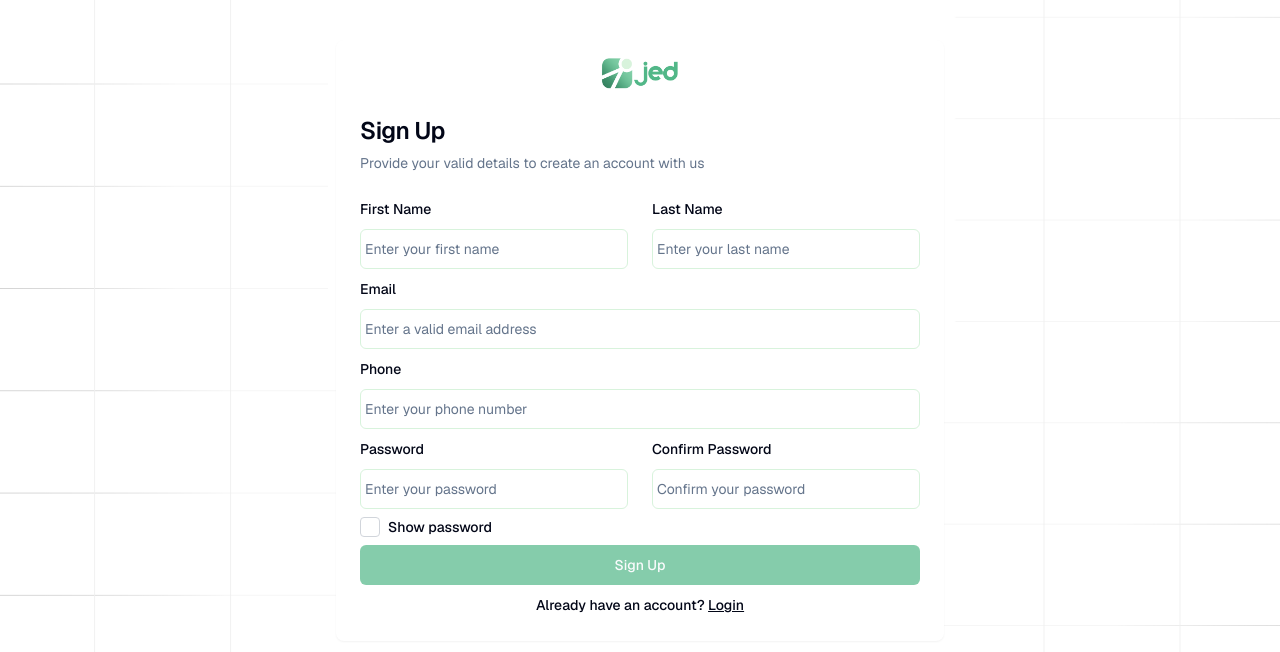
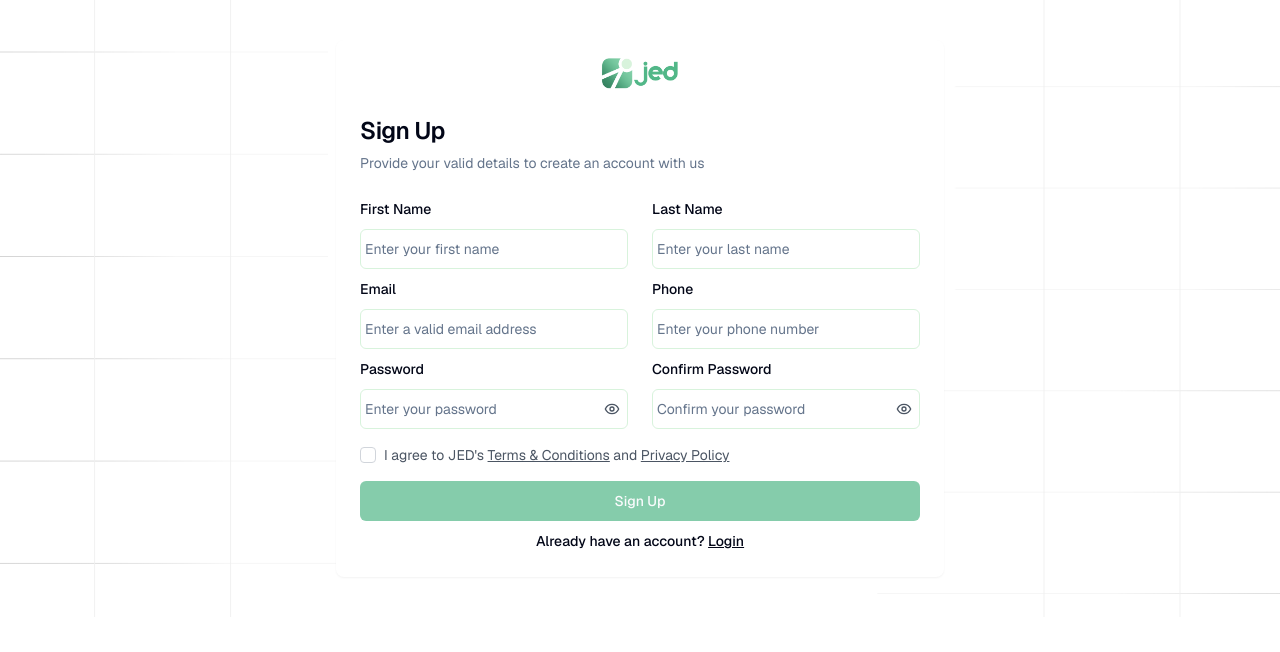
Before and after one commit to InteliTech-Inc/jed, a Next.js app: page /signup in a window 1280 px wide. Shown: the top 652 px of the page. Built offline with nearby package versions, Linux system fonts and the light colour scheme; what @supabase/auth-helpers-nextjs would draw is missing.

Commit message:
feat(app): git add

```diff
--- a/src/app/(admin)/admin/event-requests/components/events_table.tsx
+++ b/src/app/(admin)/admin/event-requests/components/events_table.tsx
@@ -42,7 +42,7 @@ const events: EventsResponse[] = [
     },
   },
   {
-    amount_per_vote: null,
+    amount_per_vote: "1",
     created_at: "2024-08-10T11:45:00Z",
     description: "Nomination for the Leadership Excellence Award",
     id: "nom_003",
@@ -99,7 +99,7 @@ const events: EventsResponse[] = [
     },
   },
   {
-    amount_per_vote: null,
+    amount_per_vote: "1",
     created_at: "2024-08-17T12:00:00Z",
     description: "Nomination for the Best Mentor Award",
     id: "nom_006",
@@ -173,7 +173,7 @@ const events: EventsResponse[] = [
     },
   },
   {
-    amount_per_vote: null,
+    amount_per_vote: "0.5",
     created_at: "2024-08-28T13:45:00Z",
     description: "Nomination for the Lifetime Achievement Award",
     id: "nom_010",
--- a/src/app/(auth)/login/components/login_form.tsx
+++ b/src/app/(auth)/login/components/login_form.tsx
@@ -139,10 +139,6 @@ export default function LoginForm() {
                   </FormItem>
                 )}
               />
-              <Checkbox_Show_Password
-                showPassword={showPassword}
-                setShowPassword={setShowPassword}
-              />
               <Button
                 type="submit"
                 className="w-full bg-secondary hover:bg-secondary hover:bg-opacity-80 focus:outline-none transition-colors duration-200 gap-2 ease-in-out disabled:bg-secondary"
--- a/src/app/(auth)/signup/components/signup_form.tsx
+++ b/src/app/(auth)/signup/components/signup_form.tsx
@@ -29,12 +29,15 @@ import { useState } from "react";
 import Rotating_Lines from "@/components/spinner";
 import Checkbox_Show_Password from "@/components/checkbox_show_password";
 import Logo from "@/components/logo";
+import { Eye, EyeIcon, EyeOffIcon } from "lucide-react";
 import { checkConnection } from "@/lib/utils";
 
 export default function SignupForm() {
   const router = useRouter();
   const [isPending, setIsPending] = useState<boolean>(false);
   const [showPassword, setShowPassword] = useState<boolean>(false);
+  const [confirmPassword, setConfirmPassword] = useState<boolean>(false);
+  const [hasAgreedTC, setHasAgreedTC] = useState<boolean>(false);
 
   const form = useForm<z.infer<typeof signupShape>>({
     resolver: zodResolver(signupShape),
@@ -162,18 +165,19 @@ export default function SignupForm() {
                   )}
                 />
               </div>
+              <div className=" flex flex-col md:flex-row items-center justify-center gap-x-6">
                 <FormField
                   control={form.control}
                   name="email"
                   render={({ field }) => (
-                  <FormItem>
+                    <FormItem className="w-full">
                       <Label htmlFor="email">Email</Label>
                       <FormControl>
                         <Input
                           id="email"
                           type="email"
                           placeholder="Enter a valid email address"
-                        className="border border-accent focus-visible:ring-1 focus-visible:ring-secondary focus-visible:ring-opacity-50 focus-visible:border-transparent"
+                          className="border border-accent w-full focus-visible:ring-1 focus-visible:ring-secondary focus-visible:ring-opacity-50 focus-visible:border-transparent"
                           {...field}
                         />
                       </FormControl>
@@ -185,14 +189,14 @@ export default function SignupForm() {
                   control={form.control}
                   name="phone"
                   render={({ field }) => (
-                  <FormItem>
+                    <FormItem className=" w-full">
                       <Label htmlFor="phone">Phone</Label>
                       <FormControl>
                         <Input
                           id="phone"
                           type="text"
                           placeholder="Enter your phone number"
-                        className="border border-accent focus-visible:ring-1 focus-visible:ring-secondary focus-visible:ring-opacity-50 focus-visible:border-transparent"
+                          className="border w-full border-accent focus-visible:ring-1 focus-visible:ring-secondary focus-visible:ring-opacity-50 focus-visible:border-transparent"
                           {...field}
                         />
                       </FormControl>
@@ -200,6 +204,7 @@ export default function SignupForm() {
                     </FormItem>
                   )}
                 />
+              </div>
               <div className="flex flex-col md:flex-row items-center justify-center gap-x-6">
                 <FormField
                   control={form.control}
@@ -208,6 +213,7 @@ export default function SignupForm() {
                     <FormItem className="w-full">
                       <Label htmlFor="password">Password</Label>
                       <FormControl>
+                        <div className=" relative">
                           <Input
                             id="password"
                             type={showPassword ? "text" : "password"}
@@ -215,6 +221,20 @@ export default function SignupForm() {
                             className=" border border-accent focus-visible:ring-1 focus-visible:ring-secondary focus-visible:ring-opacity-50 focus-visible:border-transparent"
                             {...field}
                           />
+                          <button
+                            type="button"
+                            onClick={() =>
+                              setShowPassword((isShown) => !isShown)
+                            }
+                            className="absolute right-2 top-[30%] text-gray-600"
+                          >
+                            {showPassword ? (
+                              <EyeOffIcon size={16} className="" />
+                            ) : (
+                              <Eye size={16} />
+                            )}
+                          </button>
+                        </div>
                       </FormControl>
                       <FormMessage {...field} />
                     </FormItem>
@@ -228,13 +248,28 @@ export default function SignupForm() {
                       <Label htmlFor="confirm_password">Confirm Password</Label>
 
                       <FormControl>
+                        <div className=" relative">
                           <Input
                             id="confirm_password"
-                          type={showPassword ? "text" : "password"}
+                            type={confirmPassword ? "text" : "password"}
                             placeholder="Confirm your password"
                             className=" border border-accent focus-visible:ring-1 focus-visible:ring-secondary focus-visible:ring-opacity-50 focus-visible:border-transparent"
                             {...field}
                           />
+                          <button
+                            type="button"
+                            onClick={() =>
+                              setConfirmPassword((isShown) => !isShown)
+                            }
+                            className="absolute right-2 top-[30%] text-gray-600"
+                          >
+                            {confirmPassword ? (
+                              <EyeOffIcon size={16} className="" />
+                            ) : (
+                              <Eye size={16} />
+                            )}
+                          </button>
+                        </div>
                       </FormControl>
                       <FormMessage {...field} />
                     </FormItem>
@@ -242,8 +277,8 @@ export default function SignupForm() {
                 />
               </div>
               <Checkbox_Show_Password
-                showPassword={showPassword}
-                setShowPassword={setShowPassword}
+                showPassword={hasAgreedTC}
+                setShowPassword={setHasAgreedTC}
               />
               <Button
                 type="submit"
@@ -253,7 +288,8 @@ export default function SignupForm() {
                     inputValues.confirm_password.length === 0 &&
                     inputValues.email.length === 0 &&
                     inputValues.firstName.length === 0) ||
-                  isPending
+                  isPending ||
+                  !hasAgreedTC
                 }
               >
                 {isPending && <Rotating_Lines color="#fff" />}
--- a/src/components/checkbox_show_password.tsx
+++ b/src/components/checkbox_show_password.tsx
@@ -2,6 +2,7 @@ import React from "react";
 import { Label } from "./ui/label";
 import { Input } from "./ui/input";
 import { Check } from "lucide-react";
+import Link from "next/link";
 
 interface CheckBoxProps {
   showPassword: boolean;
@@ -21,13 +22,22 @@ export default function Checkbox_Show_Password({
         onChange={() => setShowPassword(!showPassword)}
       />
       <span
-        className={`mr-2 w-5 h-5 flex items-center border border-gray-300 rounded ${
+        className={`mr-2 w-4 h-4 flex items-center border border-gray-300 rounded ${
           showPassword ? "bg-secondary" : "bg-white"
         }`}
       >
         {showPassword && <Check className="font-bold text-white" />}
       </span>
-      <span>Show password</span>
+      <span className=" my-2 text-sm text-gray-600 font-normal">
+        I agree to JED's{" "}
+        <Link href={"/resources/terms"} className=" underline">
+          Terms & Conditions
+        </Link>{" "}
+        and{" "}
+        <Link href={"/resources/privacy-policy"} className=" underline">
+          Privacy Policy
+        </Link>{" "}
+      </span>
     </Label>
   );
 }
```
Lines whose indentation alone changed are shown as unchanged.
